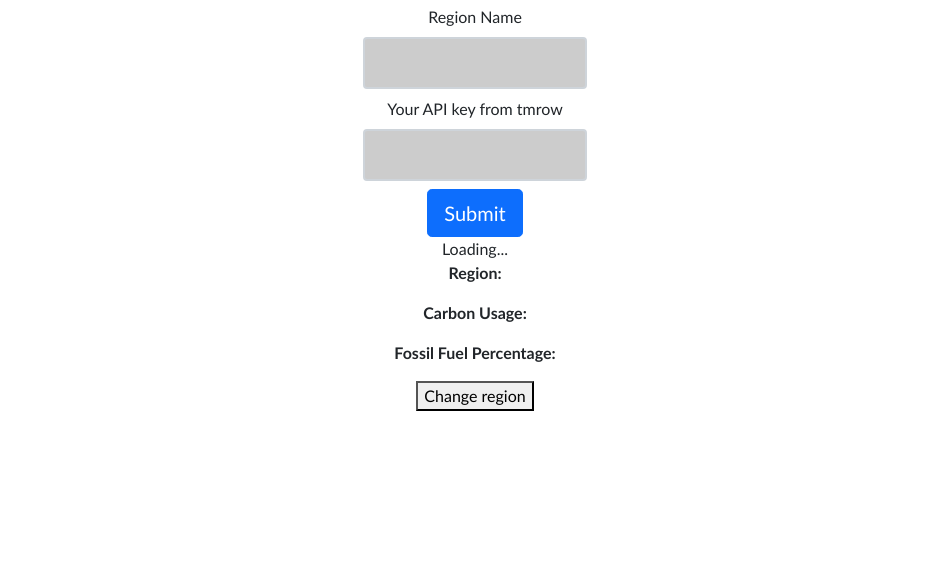
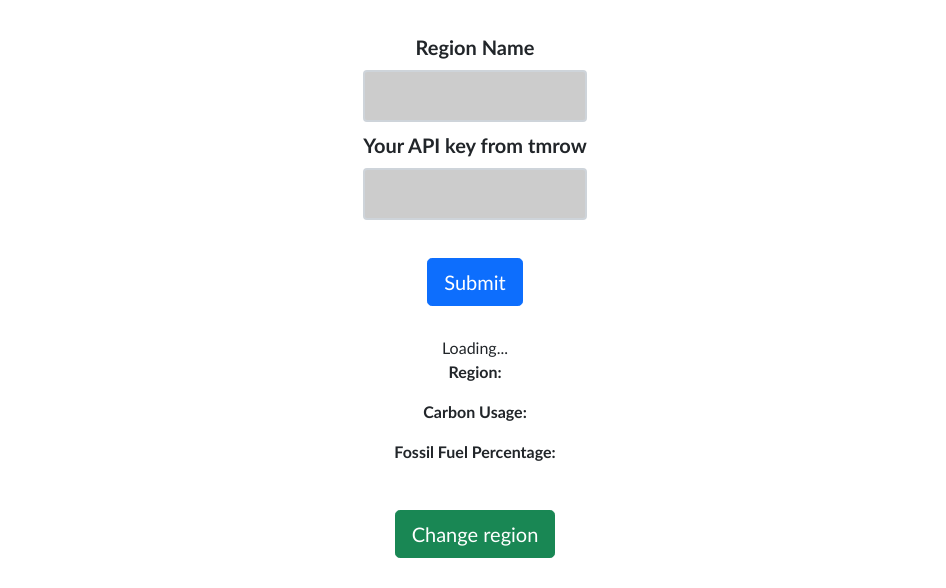
Before and after one commit to fatima-ola/carbon-browser-extension, a plain HTML site: page dist/index.html in a window 1280 px wide. Shown: the part 707-1295 px from the top of the page, without its empty margins (165-1111 px from the left). Before the commit the page ends 1118 px from the top, so only its background shows below. Drawn offline with nearby package versions, Linux system fonts and the light colour scheme.

Commit message:
restyling of extension

```diff
--- a/dist/index.html
+++ b/dist/index.html
@@ -18,15 +18,15 @@
 	</div>
 	<!--form area-->
 	<form class="form-data" autocomplete="on">
-		<div>
+		<div id="addInfo">
 			<h2>New? Add your Information</h2>
 		</div>
 		<div>
-			<label for="region" id="theLabel">Region Name</label> <br />
+			<label for="region" class="fs-5 fw-bold" >Region Name</label>
 			<input type="text" id="region" required class="region-name"/>
 		</div>
 		<div>
-			<label for="api" id="theLabel">Your API key from tmrow</label> <br />
+			<label for="api" class="fs-5 fw-bold">Your API key from tmrow</label>
 			<input type="text" id="api" required class="api-key"/>
 		</div>
 		<button class="search-btn btn btn-primary btn-lg">Submit</button>
@@ -42,7 +42,7 @@
 			<p><strong>Carbon Usage:</strong><span class="carbon-usage"></span></p>
 			<p><strong>Fossil Fuel Percentage:</strong><span class="fossil-fuel"></span></p>
 		</div>
-		<button class="clear-btn">Change region</button>
+		<button class="clear-btn btn btn-success btn-lg">Change region</button>
 	</div>
 
 	<script src="/src/index.js"></script>
--- a/dist/style.css
+++ b/dist/style.css
@@ -31,3 +31,17 @@ input {
 input[type=text]:focus {
     background-color: lightblue;
 }
+
+label {
+    display: flex;
+   flex-direction: column;
+
+  }
+
+button{
+    margin: 30px 0;
+}
+
+#addInfo{
+    margin-bottom: 35px;
+}
```
